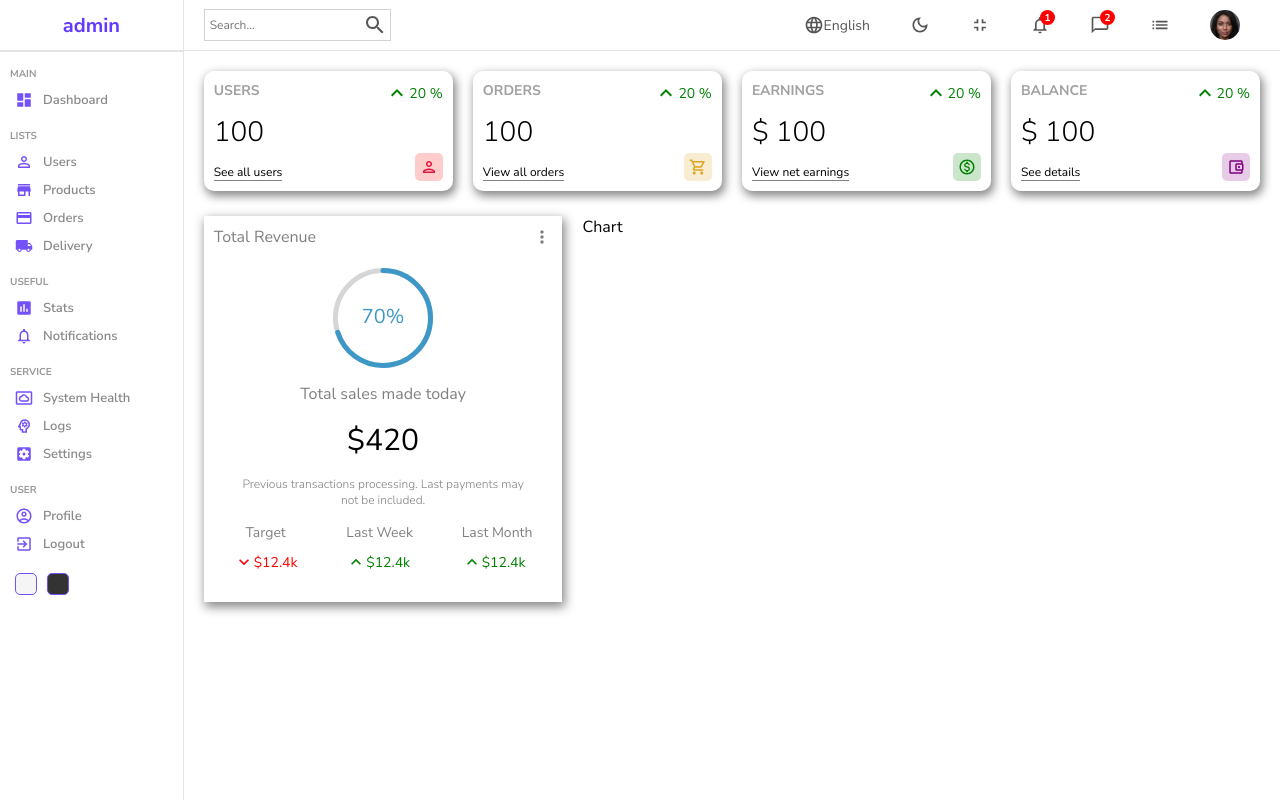
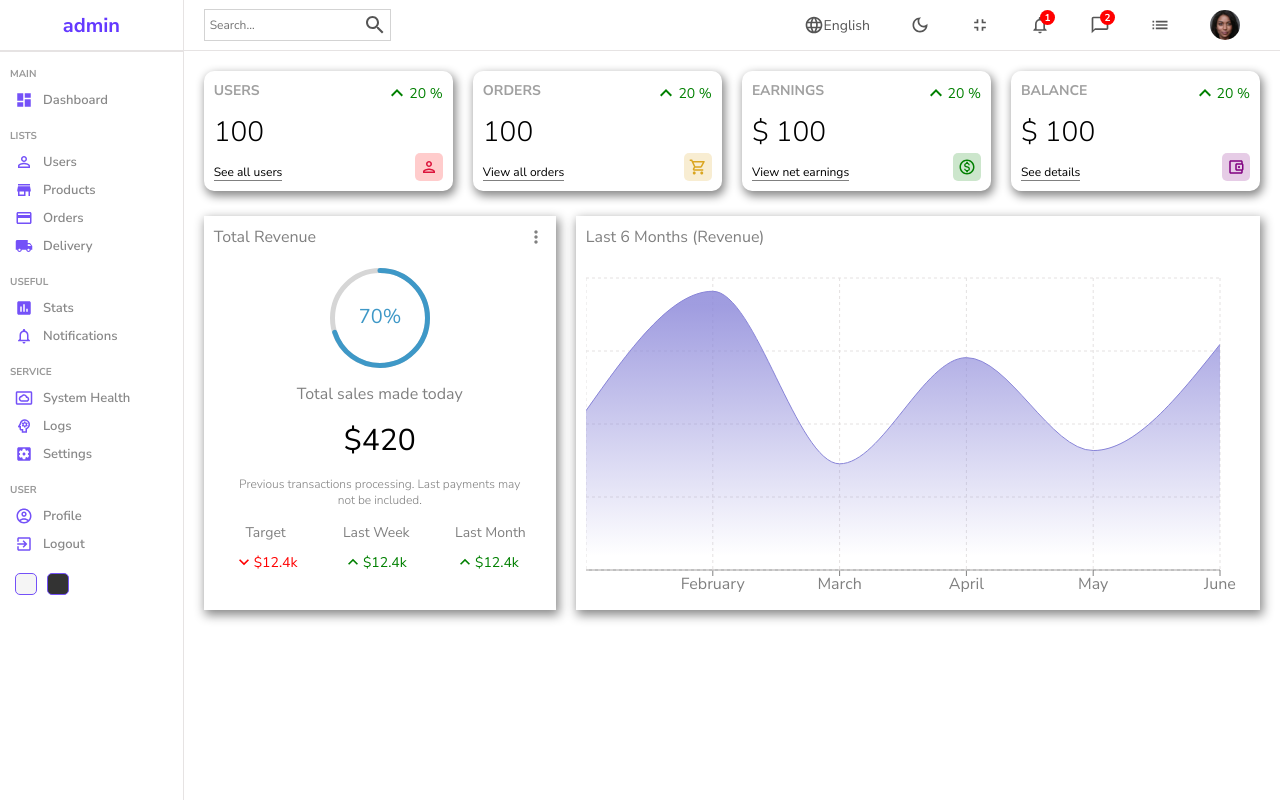
Before and after one commit to madams5320/react-admin-app, a React (Create React App) app: page / in a window 1280 px wide. Built offline with nearby package versions, Linux system fonts and the light colour scheme.

Commit message:
create second chart

```diff
--- a/src/components/chart/Chart.js
+++ b/src/components/chart/Chart.js
@@ -1,8 +1,43 @@
 import './Chart.scss'
+
+// import components from recharts
+import { AreaChart, Area, XAxis, YAxis, CartesianGrid, Tooltip, ResponsiveContainer } from 'recharts';
+
+// chart data
+const data = [
+  { name: "January", Total: 1200 },
+  { name: "February", Total: 2100 },
+  { name: "March", Total: 800 },
+  { name: "April", Total: 1600 },
+  { name: "May", Total: 900 },
+  { name: "June", Total: 1700 },
+];
 
 const Chart = () => {
   return (
-    <div className="chart">Chart</div>
+    <div className="chart">
+      {/* chart title */}
+      <div className="title">Last 6 Months (Revenue)</div>
+
+      {/* chart data */}
+      <ResponsiveContainer width="100%" aspect={2/1}>
+      <AreaChart width={730} height={250} data={data}
+        margin={{ top: 10, right: 30, left: 0, bottom: 0 }}>
+        <defs>
+          <linearGradient id="total" x1="0" y1="0" x2="0" y2="1">
+            <stop offset="5%" stopColor="#8884d8" stopOpacity={0.8}/>
+            <stop offset="95%" stopColor="#8884d8" stopOpacity={0}/>
+          </linearGradient>
+        </defs>
+        <XAxis dataKey="name" stroke="gray" />
+        <CartesianGrid strokeDasharray="3 3" className="chartGrid" />
+        <Tooltip />
+
+        {/* chart display */}
+        <Area type="monotone" dataKey="Total" stroke="#8884d8" fillOpacity={1} fill="url(#total)" />
+      </AreaChart>
+      </ResponsiveContainer>
+    </div>
   )
 }
 
--- a/src/components/chart/Chart.scss
+++ b/src/components/chart/Chart.scss
@@ -1,3 +1,15 @@
 .chart {
-    flex: 4;
+  flex: 4;
+  padding: 10px;
+  -webkit-box-shadow: 2px 4px 10px 1px rgba(0, 0, 0, 0.47);
+  box-shadow: 2px 4px 10px 1px rgba(0, 0, 0, 0.47);
+  color: gray;
+
+  .title {
+    margin-bottom: 20px;
+  }
+
+  .chartGrid {
+    stroke: rgb(228, 225, 225);
+  }
 }
```
